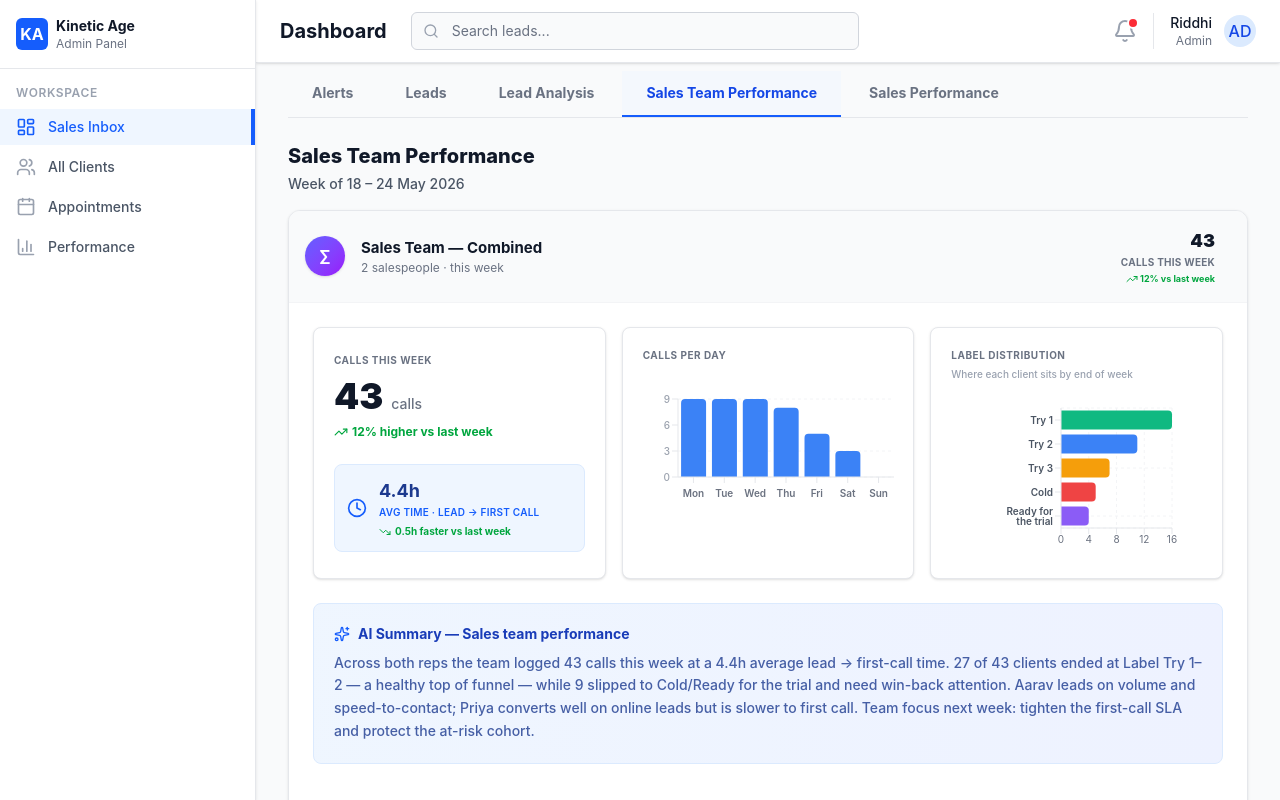
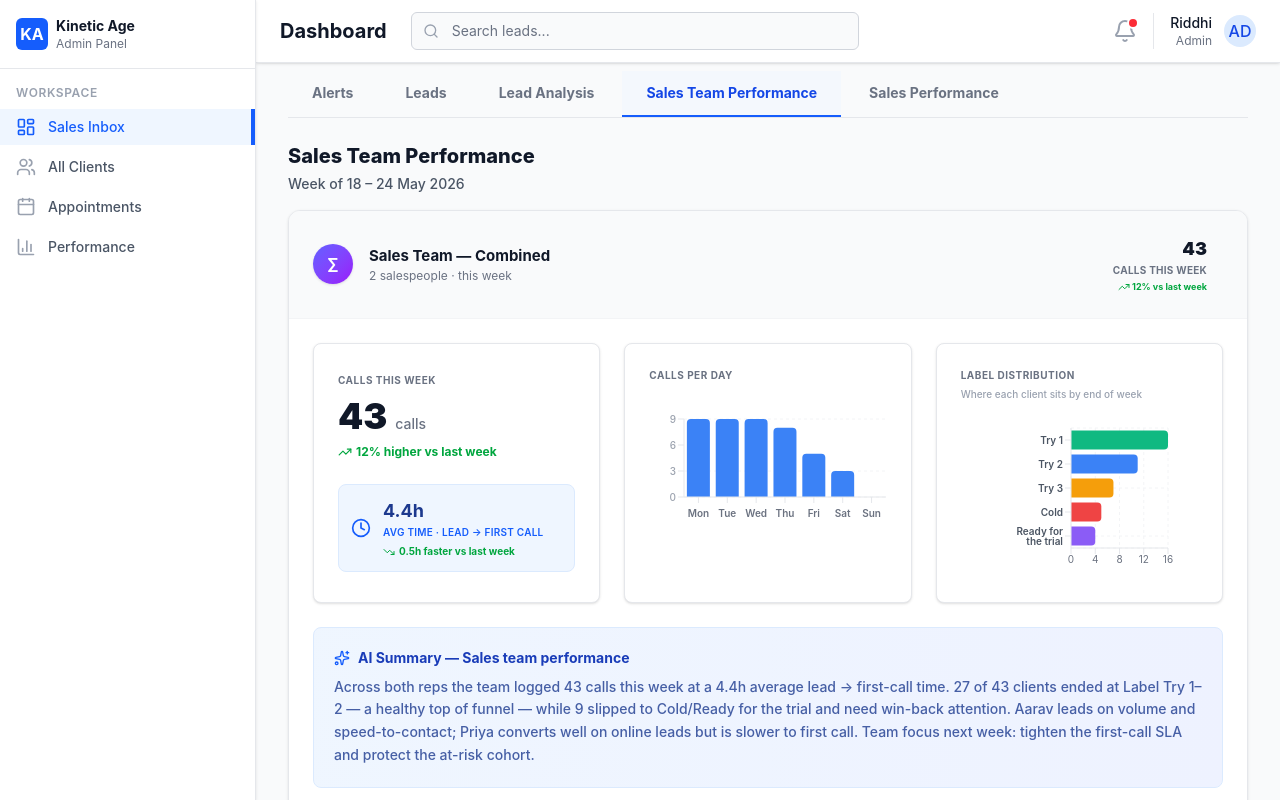
Before and after one commit to vidula18/kinetic-dashboard, a React (Vite) app: page / in a window 1280 px wide. Built offline with nearby package versions, Linux system fonts and the light colour scheme.

Commit message:
UI: Full dashboard consistency pass for paddings and button sizing

```diff
--- a/src/components/LeadDetail.tsx
+++ b/src/components/LeadDetail.tsx
@@ -134,7 +134,7 @@ export function LeadDetail({ lead, onCallStateChange }: LeadDetailProps) {
             </div>
           </div>
           <div className="flex items-center gap-2">
-            <button className="px-4 py-2 text-sm font-bold bg-white text-blue-600 border border-blue-200 hover:bg-blue-50 rounded-lg shadow-sm transition-all focus:outline-none focus:ring-2 focus:ring-blue-500 flex items-center">
+            <button className="px-6 py-2.5 text-sm font-bold bg-white text-blue-600 border border-blue-200 hover:bg-blue-50 rounded-lg shadow-sm transition-all focus:outline-none focus:ring-2 focus:ring-blue-500 flex items-center">
               <Calendar className="w-4 h-4 mr-2" />
               Schedule Trial
             </button>
--- a/src/components/LiveCallFlow.tsx
+++ b/src/components/LiveCallFlow.tsx
@@ -86,13 +86,13 @@ export function LiveCallFlow({ lead, onEndCall }: LiveCallFlowProps) {
           </span>
         </div>
         <div className="flex gap-3">
-          <button className="bg-white/10 text-white border border-white/20 font-bold px-4 py-2 rounded-md shadow-sm hover:bg-white/20 active:scale-[0.98] flex items-center transition-all">
+          <button className="bg-white/10 text-white border border-white/20 font-bold px-6 py-2.5 rounded-lg shadow-sm hover:bg-white/20 active:scale-[0.98] flex items-center transition-all text-sm">
             <Calendar className="w-4 h-4 mr-2" />
             Schedule Trial
           </button>
           <button
             onClick={onEndCall}
-            className="bg-white text-red-600 font-bold px-6 py-2 rounded-md shadow hover:bg-gray-50 active:scale-[0.98] flex items-center transition-all"
+            className="bg-white text-red-600 font-bold px-6 py-2.5 rounded-lg shadow hover:bg-gray-50 active:scale-[0.98] flex items-center transition-all text-sm"
           >
             <PhoneOff className="w-4 h-4 mr-2" />
             End Call
@@ -100,7 +100,7 @@ export function LiveCallFlow({ lead, onEndCall }: LiveCallFlowProps) {
         </div>
       </div>
 
-      <div className="flex-1 overflow-y-auto p-8 flex flex-col max-w-7xl mx-auto w-full">
+      <div className="flex-1 overflow-y-auto p-6 flex flex-col max-w-7xl mx-auto w-full">
 
         {/* Say This Next (Full Width) */}
           <div className="mb-6 text-center animate-in slide-in-from-bottom-2 fade-in duration-300 w-full relative">
--- a/src/components/PrimaryActionButton.tsx
+++ b/src/components/PrimaryActionButton.tsx
@@ -10,7 +10,7 @@ export function PrimaryActionButton({ label, onClick }: PrimaryActionButtonProps
   return (
     <button
       onClick={onClick}
-      className="inline-flex items-center justify-center px-6 py-3 border border-transparent text-sm font-bold rounded-lg shadow-sm text-white bg-blue-600 hover:bg-blue-700 focus:outline-none focus:ring-2 focus:ring-offset-2 focus:ring-blue-500 transition-colors w-full sm:w-auto"
+      className="inline-flex items-center justify-center px-6 py-2.5 border border-transparent text-sm font-bold rounded-lg shadow-sm text-white bg-blue-600 hover:bg-blue-700 focus:outline-none focus:ring-2 focus:ring-offset-2 focus:ring-blue-500 transition-colors w-full sm:w-auto"
     >
       <PhoneCall className="w-4 h-4 mr-2" />
       {label}
--- a/src/components/SalesPerformance.tsx
+++ b/src/components/SalesPerformance.tsx
@@ -101,7 +101,7 @@ export function SalesPerformance({ onNavigateToLead }: { onNavigateToLead?: (nam
     <div className="mx-4 sm:mx-6 lg:mx-8 mb-12 mt-4 space-y-6">
 
       {/* Filters */}
-      <div className="flex flex-col sm:flex-row items-start sm:items-center justify-between gap-4 bg-white p-4 rounded-xl border border-gray-200 shadow-sm">
+      <div className="flex flex-col sm:flex-row items-start sm:items-center justify-between gap-6 bg-white p-6 rounded-xl border border-gray-200 shadow-sm">
         <div className="flex items-center space-x-2">
           <Filter className="w-4 h-4 text-gray-500" />
           <span className="text-xs font-bold text-gray-500 uppercase tracking-wider">Period</span>
--- a/src/components/SalesTeamPerformance.tsx
+++ b/src/components/SalesTeamPerformance.tsx
@@ -141,7 +141,7 @@ function PersonRow(props: WeeklyCaller & { isTeam: boolean }) {
     <div className="bg-white border border-gray-200 rounded-xl shadow-sm overflow-hidden mb-6">
       {/* Header */}
       <div
-        className={`flex items-center p-4 bg-gray-50 border-b border-gray-100 ${!props.isTeam ? 'cursor-pointer hover:bg-gray-100 transition-colors' : ''}`}
+        className={`flex items-center p-6 bg-gray-50 border-b border-gray-100 ${!props.isTeam ? 'cursor-pointer hover:bg-gray-100 transition-colors' : ''}`}
         onClick={() => !props.isTeam && setExpanded(!expanded)}
       >
         <div className={`w-10 h-10 rounded-full flex items-center justify-center font-bold text-white shadow-sm flex-shrink-0 ${props.isTeam ? 'bg-gradient-to-br from-indigo-500 to-purple-600' : 'bg-blue-600'}`}>
@@ -168,10 +168,10 @@ function PersonRow(props: WeeklyCaller & { isTeam: boolean }) {
       {/* Body */}
       {expanded && (
         <div className="p-6">
-        <div className="grid grid-cols-1 lg:grid-cols-3 gap-4 mb-6">
+        <div className="grid grid-cols-1 lg:grid-cols-3 gap-6 mb-6">
 
           {/* Card 1: Total Calls & TAT */}
-          <div className="bg-white p-5 rounded-lg border border-gray-200 shadow-sm flex flex-col justify-center">
+          <div className="bg-white p-6 rounded-lg border border-gray-200 shadow-sm flex flex-col justify-center">
             <h4 className="text-[10px] font-bold text-gray-500 uppercase tracking-wider mb-2">Calls this week</h4>
             <div className="flex items-baseline mb-6">
               <span className="text-4xl font-black text-gray-900">{props.total}</span>
@@ -196,13 +196,13 @@ function PersonRow(props: WeeklyCaller & { isTeam: boolean }) {
           </div>
 
           {/* Card 2: Calls per day */}
-          <div className="bg-white p-5 rounded-lg border border-gray-200 shadow-sm">
+          <div className="bg-white p-6 rounded-lg border border-gray-200 shadow-sm">
             <h4 className="text-[10px] font-bold text-gray-500 uppercase tracking-wider mb-1">Calls per day</h4>
             <DayChart days={props.days} />
           </div>
 
           {/* Card 3: Label Dist */}
-          <div className="bg-white p-5 rounded-lg border border-gray-200 shadow-sm">
+          <div className="bg-white p-6 rounded-lg border border-gray-200 shadow-sm">
             <h4 className="text-[10px] font-bold text-gray-500 uppercase tracking-wider mb-1">Label Distribution</h4>
             <p className="text-[10px] text-gray-400 font-medium">Where each client sits by end of week</p>
             <LabelDistChart dist={props.labelDist} />
```
